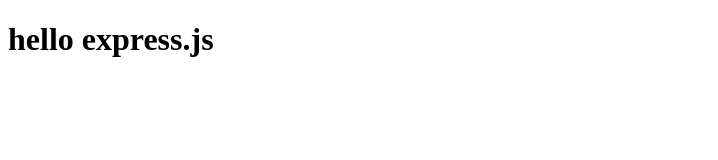
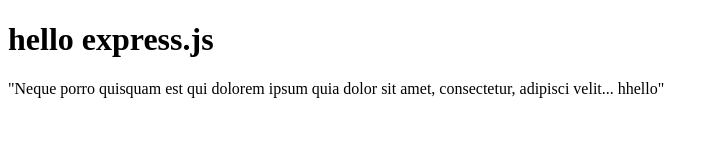
Before and after one commit to khawarali971/web-server, a website: page public/index.html in a window 1280 px wide. Shown: the whole page, without its empty margins (0-718 px from the left). Drawn offline with Linux system fonts and the light colour scheme.

Commit message:
update index.html

```diff
--- a/public/index.html
+++ b/public/index.html
@@ -6,5 +6,6 @@
 </head>
 <body>
     <h1>hello express.js</h1>
+    <p>"Neque porro quisquam est qui dolorem ipsum quia dolor sit amet, consectetur, adipisci velit... hhello"</p>
 </body>
 </html>
```
